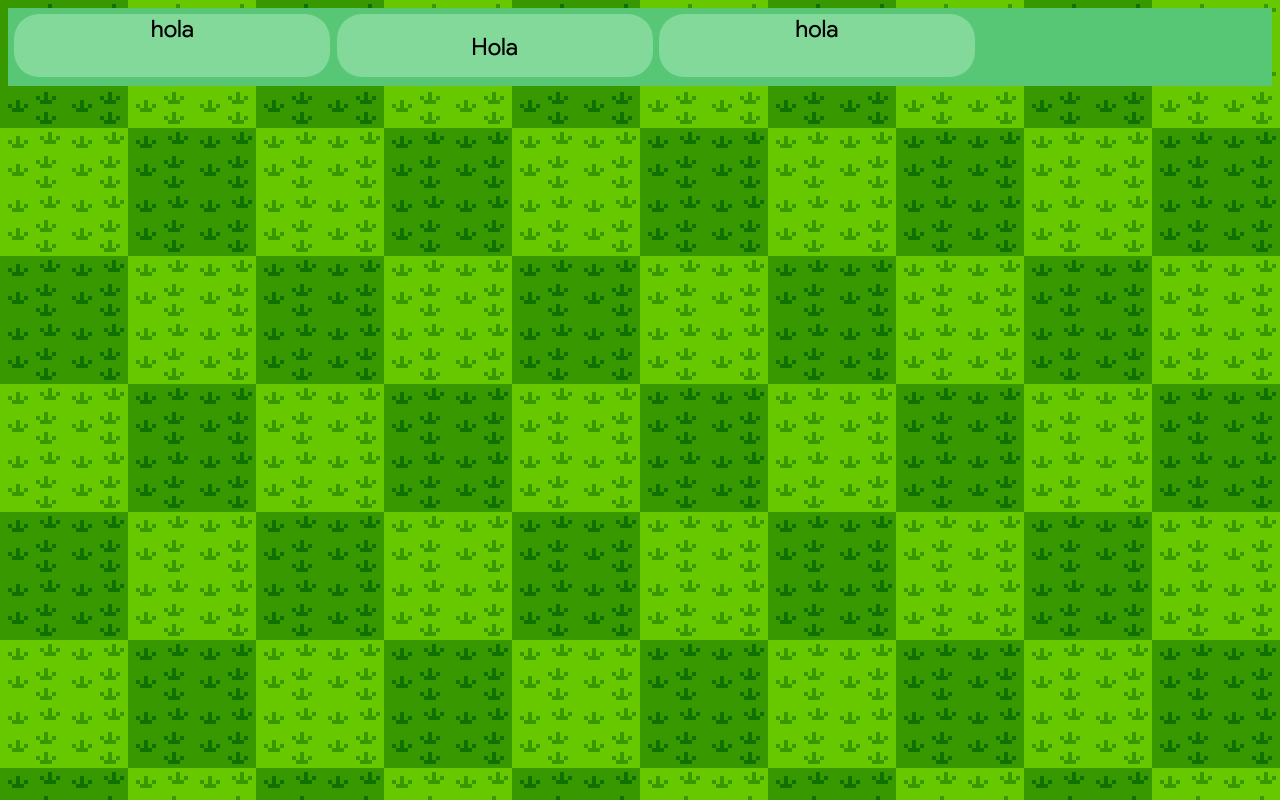
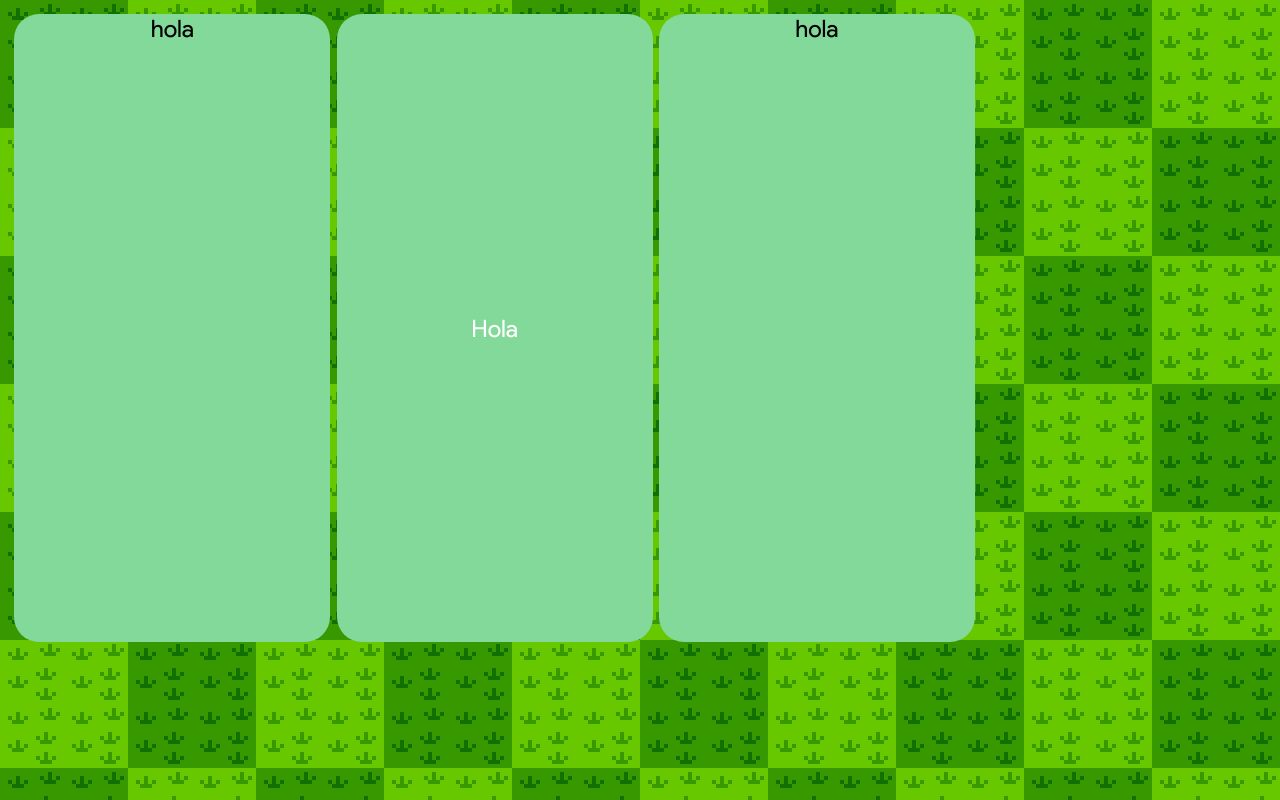
Before and after one commit to International-Fruit-Union/FruitRL-Web, a plain HTML site: page index.html in a window 1280 px wide. Drawn offline with Linux system fonts and the light colour scheme.

Commit message:
Update theme.css

```diff
--- a/theme.css
+++ b/theme.css
@@ -12,11 +12,7 @@ section {
     font-family: LetraGoogle;
 }
 
-section[id="contenedor1"] {
-    background-color: #58c775;
-    width: 100%;
-    height: 10%;
-}
+
 
 section[id=obj_parent_button] {
         background-color: #82d999;
@@ -34,5 +30,5 @@ div[id="centrar"] {
     top: 50%;
     left: 50%;
     transform: translate(-50%,-50%);
-
+    color: white;
 }
```
